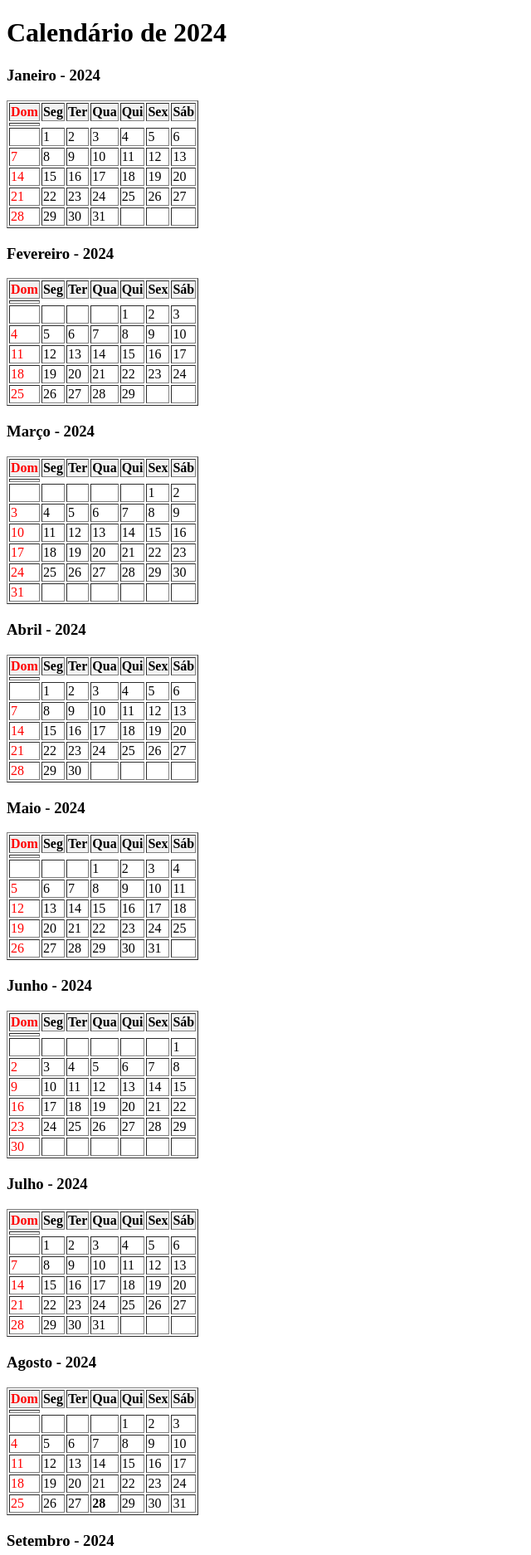
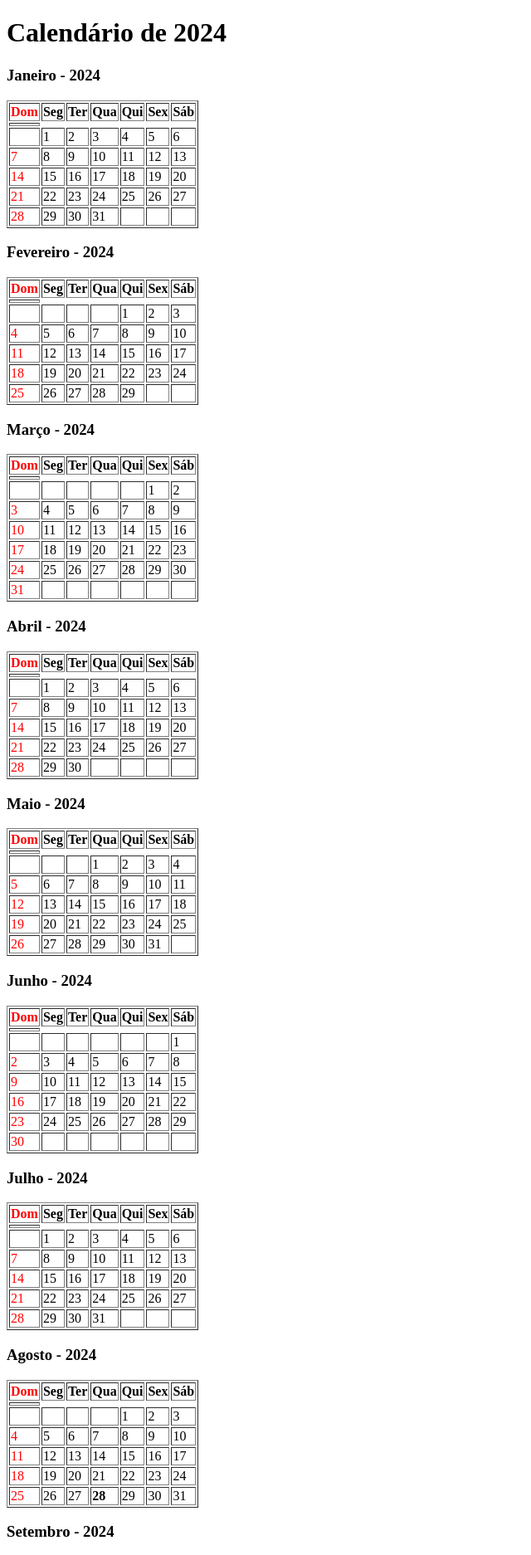
Before and after one commit to LucasZanotto/Programacao2, a PHP site: page /projeto/calendario.php in a window 1280 px wide. Shown: the top 1874 px of the page at 83% size, without its empty margins (0-640 px from the left). Run offline with PHP 8.4, Linux system fonts and the light colour scheme.

Commit message:
fix: css

```diff
--- a/style.css
+++ b/style.css
@@ -1,12 +1,6 @@
-th {
-    background-color: #f2f2f2;
-}
 .sunday {
     color: red;
 }
 .today {
     font-weight: bold;
 }
-table {
-    margin-bottom: 20px;
-}
```
